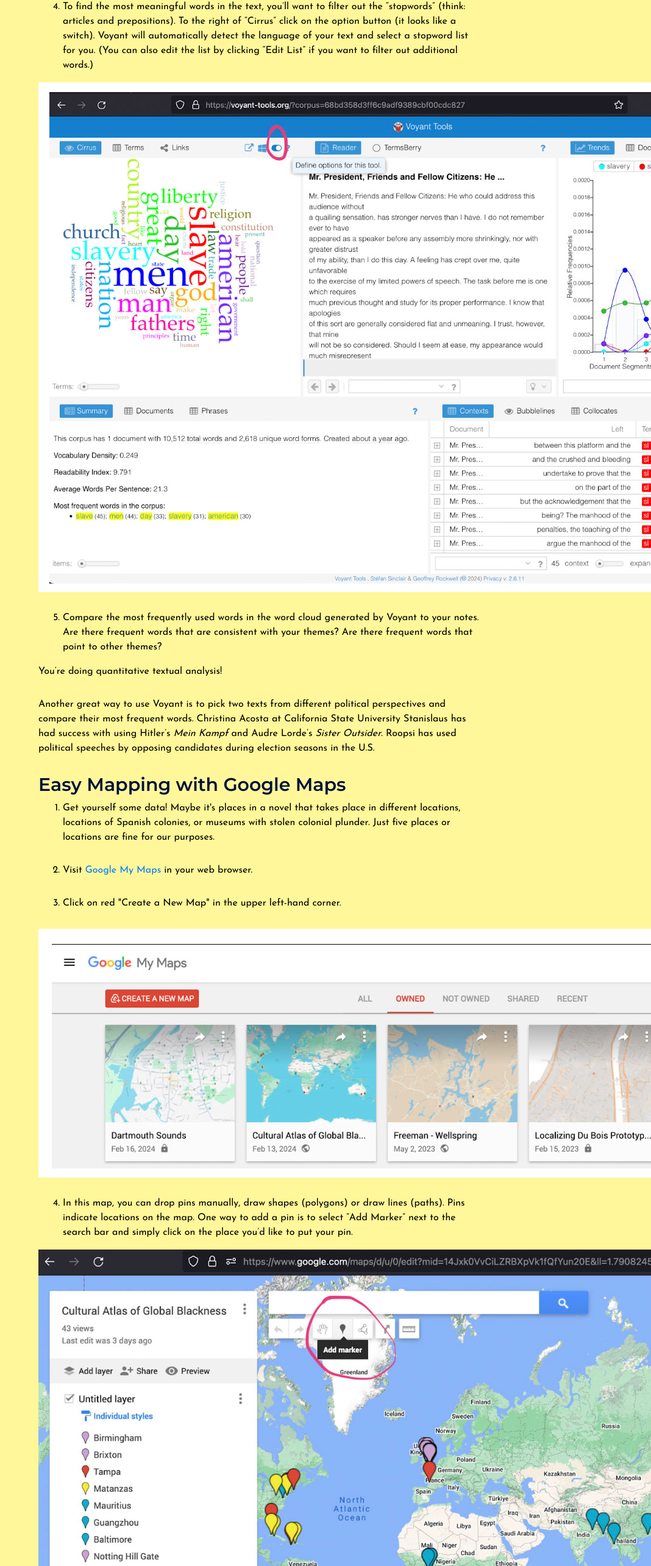
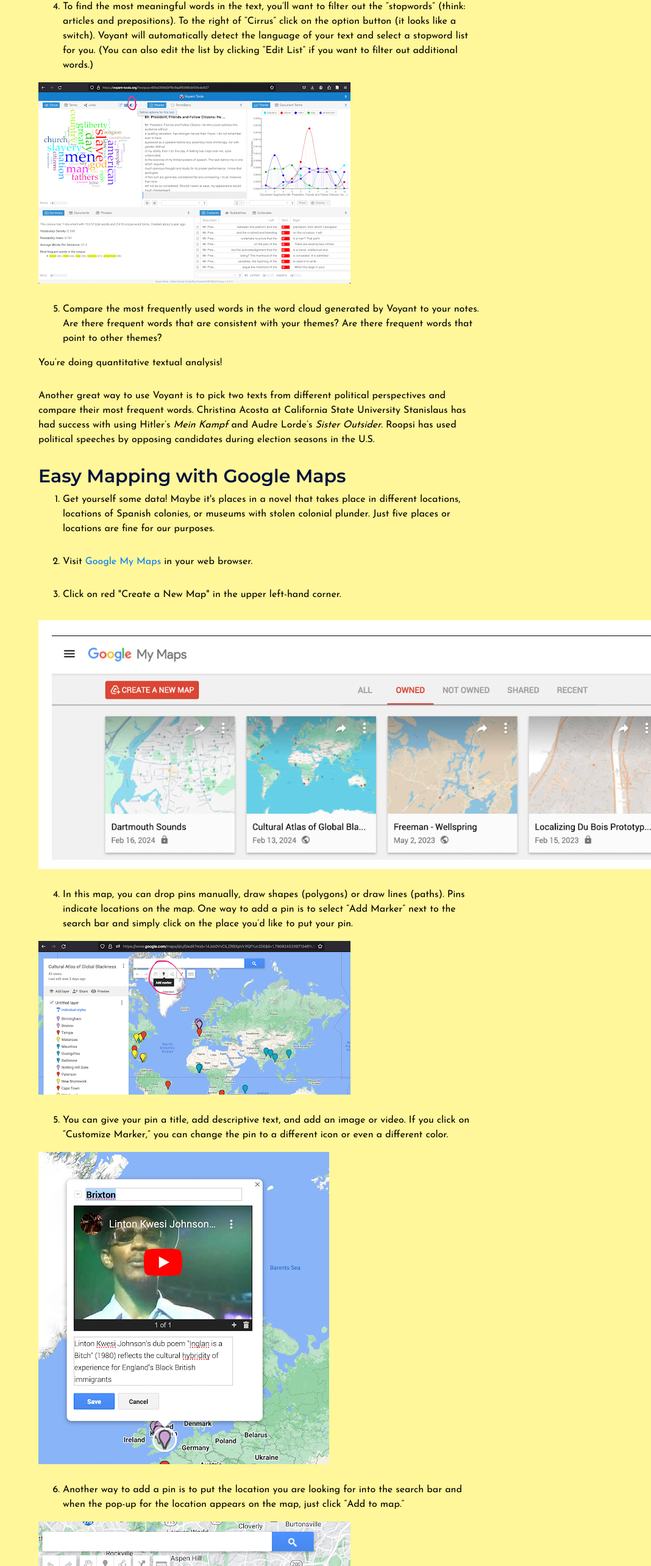
Before and after one commit to datasittersclub/tldr, an Eleventy site: page src/portfolio/tldr1.md in a window 1280 px wide. Shown: the part 3492-6060 px from the top of the page at 61% size, without its empty margins (212-1280 px from the left). Built offline with nearby package versions, Linux system fonts and the light colour scheme; Eleventy itself is replaced by a stand-in of ours; files that its build step writes are made by us from their sources.

Commit message:
image updates

```diff
--- a/src/portfolio/tldr1.md
+++ b/src/portfolio/tldr1.md
@@ -60,7 +60,7 @@
 
 4. To find the most meaningful words in the text, you’ll want to filter out the “stopwords” (think: articles and prepositions). To the right of “Cirrus” click on the option button (it looks like a switch). Voyant will automatically detect the language of your text and select a stopword list for you. (You can also edit the list by clicking “Edit List” if you want to filter out additional words.)
 
-![Voyant dashboard with different tools](/tldr/assets/images/tldr1_voyant-dashboard.jpg)
+![Voyant dashboard with different tools](/tldr/assets/images/voyant-dashboard.png)
 
 5. Compare the most frequently used words in the word cloud generated by Voyant to your notes. Are there frequent words that are consistent with your themes? Are there frequent words that point to other themes?
 
@@ -80,15 +80,15 @@
 
 4. In this map, you can drop pins manually, draw shapes (polygons) or draw lines (paths). Pins indicate locations on the map. One way to add a pin is to select “Add Marker” next to the search bar and simply click on the place you’d like to put your pin.
 
-![Adding pins to a Google Map](/tldr/assets/images/tldr1_add-marker.jpg)
+![Adding pins to a Google Map](/tldr/assets/images/add-marker.png)
 
 5. You can give your pin a title, add descriptive text, and add an image or video. If you click on “Customize Marker,” you can change the pin to a different icon or even a different color.
 
-![Adding an annotation](/tldr/assets/images/tldr1_annotation.jpg)
+![Adding an annotation](/tldr/assets/images/sample-annotation.png)
 
 6. Another way to add a pin is to put the location you are looking for into the search bar and when the pop-up for the location appears on the map, just click “Add to map.”
 
-![Adding a location to a map](/tldr/assets/images/tldr1_add-to-map.jpg)
+![Adding a location to a map](/tldr/assets/images/add-to-map.png)
 
 7. Once you have your data points plotted on your map, you can start thinking about what kinds of insights that spatially displaying the information gives you. Think of the map as a visualization that can aid with interpretation of your data or with generating questions for your research and teaching. If your data is historical or your place name is in a language other than English, consider what Google Maps might have gotten wrong when it delivers a pin in response to a text query.
 
```
Also changed, not shown: assets/images/add-marker.png (added), assets/images/add-to-map.png (added), assets/images/sample-annotation.png (added), assets/images/voyant-dashboard.png (added).
